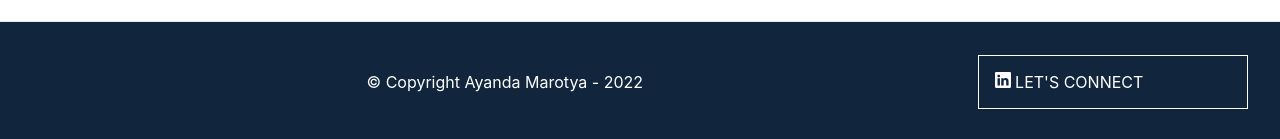
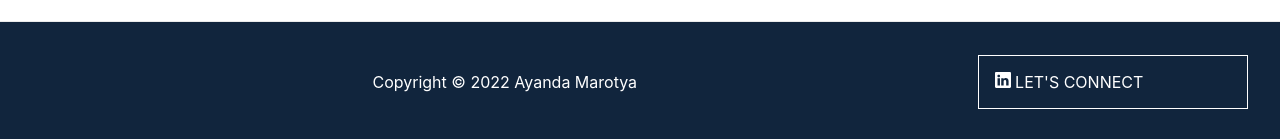
Before and after one commit to YoungAizy/Portfolio, a Next.js app: page / in a window 1280 px wide. Shown: the part 1985-2124 px from the top of the page. Built offline with nearby package versions, Linux system fonts and the light colour scheme.

Commit message:
Renew copyright

```diff
--- a/pages/index.js
+++ b/pages/index.js
@@ -106,7 +106,7 @@ export default function Home() {
       </main>
 
       <footer className={styles.footer}>
-        <p>&copy; Copyright Ayanda Marotya - 2022</p>
+        <p>Copyright &copy; 2022 Ayanda Marotya </p>
          <a
           href="https://www.linkedin.com/in/ayanda-marotya-11185b13a/"
           target="_blank"
--- a/styles/globals.css
+++ b/styles/globals.css
@@ -1,6 +1,5 @@
 html,
 body {
-  width: 100vw;
   padding: 0;
   margin: 0;
   font-family: -apple-system, BlinkMacSystemFont, Segoe UI, Roboto, Oxygen,
```
